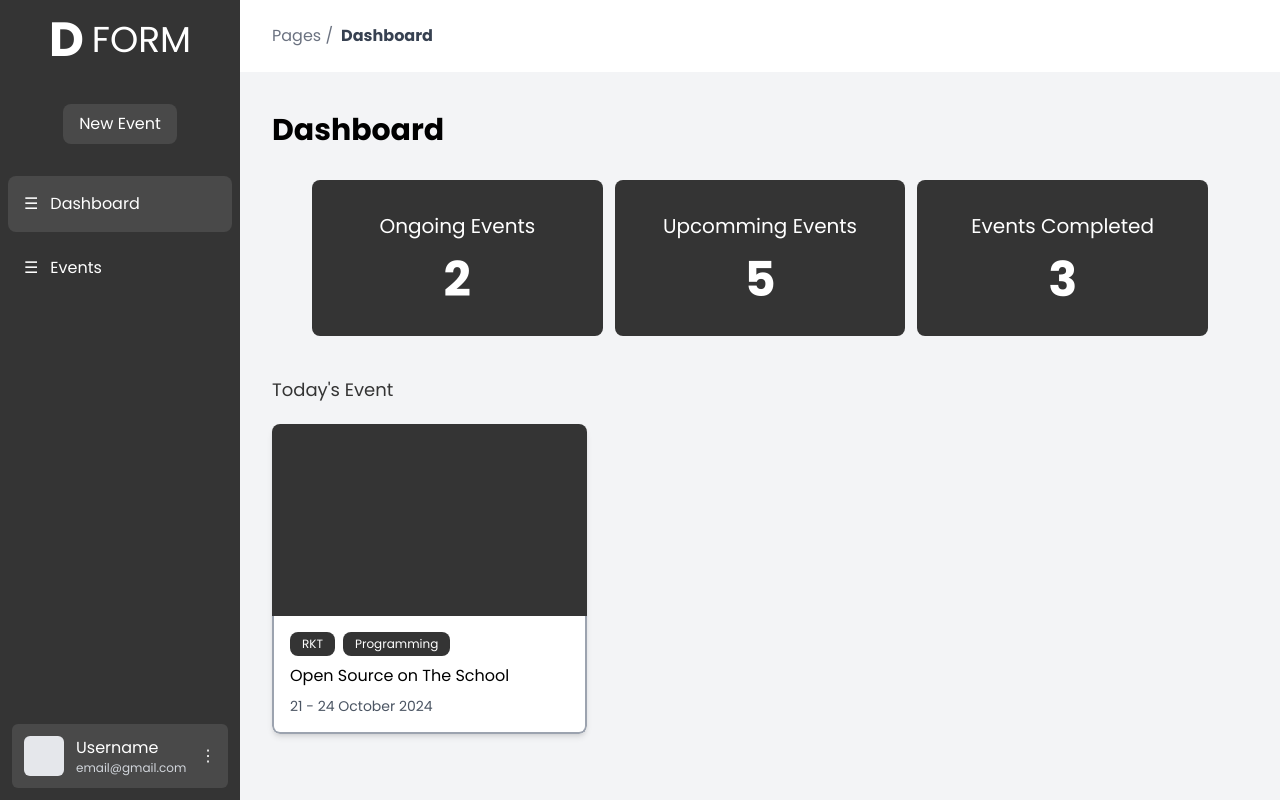
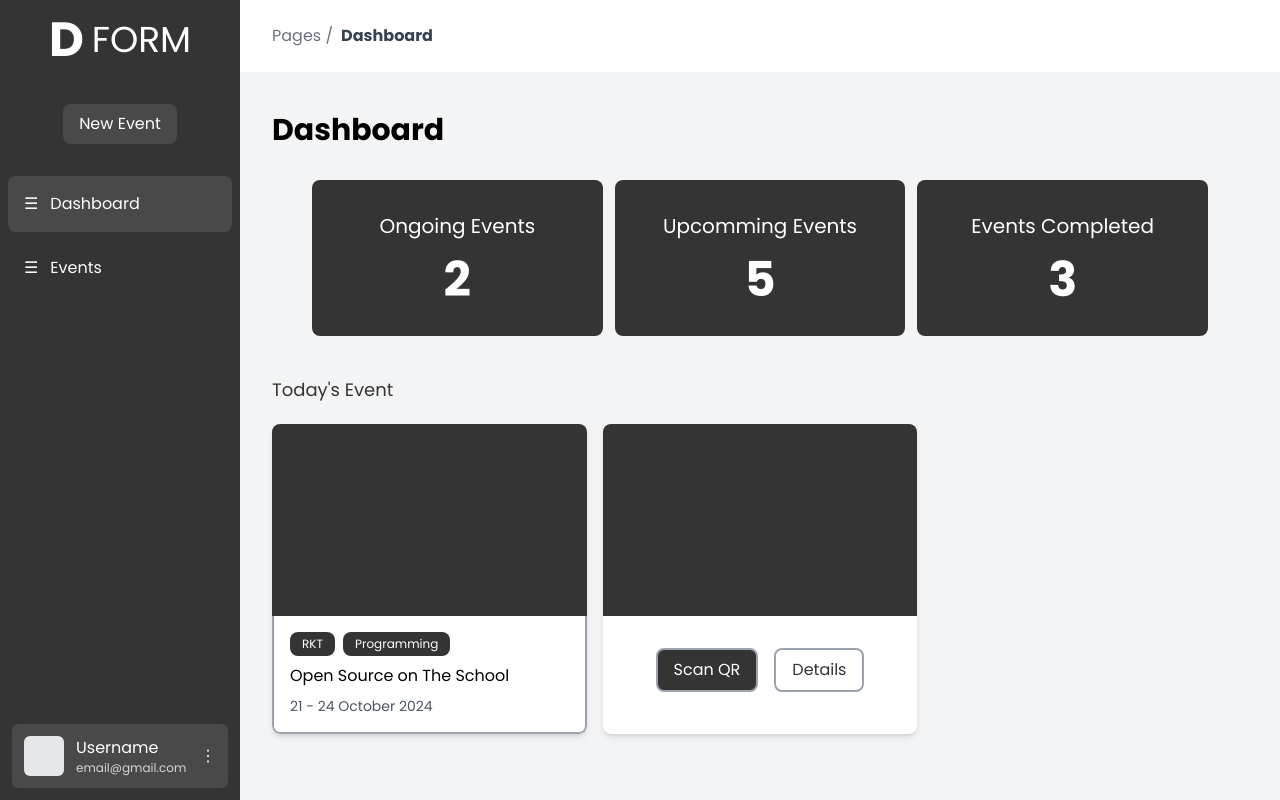
Before and after one commit to fachruddinruddin/Prototipe, a React (Vite) app: page /dashboard in a window 1280 px wide. Built offline with nearby package versions, Linux system fonts and the light colour scheme.

Commit message:
Refactor EventList and Events components; add QR scan and details buttons, adjust showToday prop for better event visibility.

```diff
--- a/src/components/dashboard/EventList.jsx
+++ b/src/components/dashboard/EventList.jsx
@@ -23,8 +23,23 @@ const TodayEvent = ({ showSeeAll }) => (
         )}
       </div>
     </div>
+
     <div className="grid grid-cols-1 md:grid-cols-2 lg:grid-cols-3 gap-4">
       <EventCard {...todayEvent} />
+    {/* Fungsi untuk scan qr dan details */}
+      <div className="bg-white rounded-lg shadow-md overflow-hidden cursor-pointer">
+        <div className="h-36 sm:h-40 md:h-48 bg-[#343434]"></div>
+        <div className="p-3 sm:p-8 items-center">
+          <div className="flex flex-wrap gap-2 justify-center">
+            <button className="bg-[#343434] text-white px-4 py-2 rounded-lg mx-1 border-2 border-gray-400 transition-transform transform hover:scale-105 hover:bg-black/10 hover:text-black">
+              Scan QR
+            </button>
+            <button className="bg-white text-[#343434] px-4 py-2 rounded-lg mx-1 border-2 border-gray-400 transition-transform transform hover:scale-105 hover:bg-gray-200">
+              Details
+            </button>
+          </div>
+        </div>
+      </div>
     </div>
   </section>
 );
@@ -80,7 +95,7 @@ const UpcomingEvents = ({ showSeeAll }) => (
 );
 
 const EventList = ({
-  showToday = false, // Set to false to hide today's event
+  showToday = false, // Ensure this is set to false to hide today's event
   showOngoing = true,
   showUpcoming = true,
   showSeeAll = true,
--- a/src/pages/Events.jsx
+++ b/src/pages/Events.jsx
@@ -2,7 +2,7 @@ import React from 'react';
 import EventList from '../components/dashboard/EventList';
 import { useNavigate } from 'react-router-dom';
 
-function Events() {
+const Events = () => {
   const navigate = useNavigate();
 
   const handleEventClick = (id) => {
@@ -11,9 +11,9 @@ function Events() {
 
   return (
     <div className="p-8 pt-28 ml-60">
-      <EventList showToday={true} showUpcoming={true} onEventClick={handleEventClick} />
+      <EventList showToday={false} showUpcoming={true} showOngoing = {true} onEventClick={handleEventClick} />
     </div>
   );
-}
+};
 
 export default Events;
```
